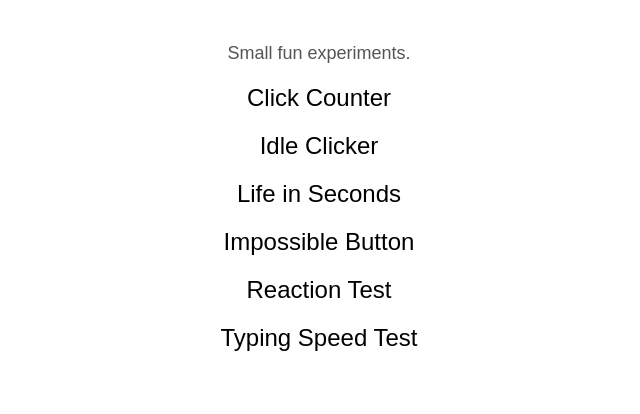
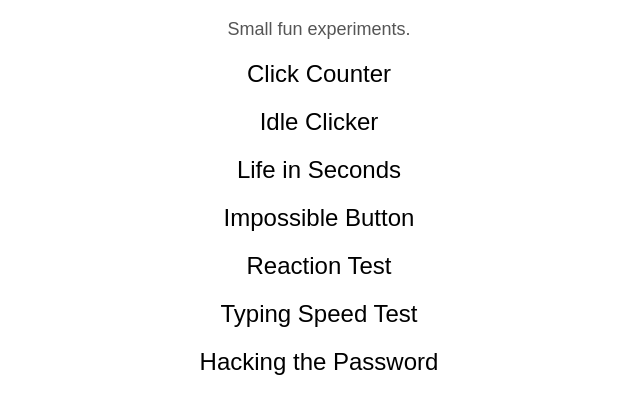
Before and after one commit to yusufsinamorali514-droid/NeoPlay, a plain HTML site: page index.html in a window 1280 px wide. Both pictures are taken after a click on the button "Enter". Shown: the part 272-686 px from the top of the page, without its empty margins (321-961 px from the left). Drawn offline with Linux system fonts and the light colour scheme.

Commit message:
Add new game link for 'Hacking the Password'INDEX

```diff
--- a/index.html
+++ b/index.html
@@ -26,6 +26,8 @@
      <a href="impossible.html">Impossible Button</a>
     <a href="reaction.html">Reaction Test</a>
 <a href="typing.html">Typing Speed Test</a>
+<a href="hacking.html">Hacking the Password</a>
+
 
       <!-- add more games here -->
     </div>
```
